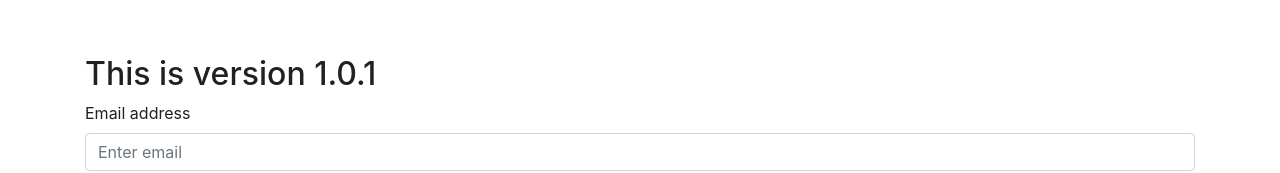
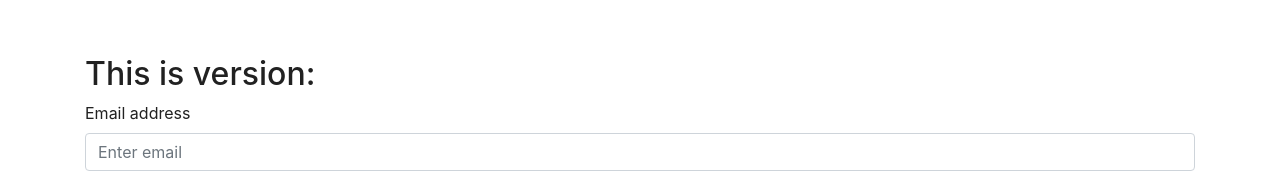
Before and after one commit to sankait36/electron-updater-example, a React app: page / in a window 1280 px wide. Shown: the part 105-278 px from the top of the page. Built offline with nearby package versions, Linux system fonts and the light colour scheme.

Commit message:
Added version

```diff
--- a/package.json
+++ b/package.json
@@ -1,6 +1,6 @@
 {
   "name": "electron-updater-example",
-  "version": "1.0.1",
+  "version": "1.0.2",
   "description": "",
   "main": "public/electron.js",
   "scripts": {
--- a/src/components/App.jsx
+++ b/src/components/App.jsx
@@ -1,6 +1,7 @@
 import React, { Component } from 'react';
 
 import '../../styles/App.scss';
+import { version } from '../package.json';
 
 class App extends Component {
   constructor() {
@@ -16,7 +17,7 @@ class App extends Component {
   render() {
     return (
       <div className="container custom-container">
-        <h2>This is version 1.0.1</h2>
+        <h2>This is version: {version}</h2>
         <form onSubmit={this.handleSubmit}>
           <div className="form-group">
             <label htmlFor="exampleInputEmail1">Email address</label>
```
